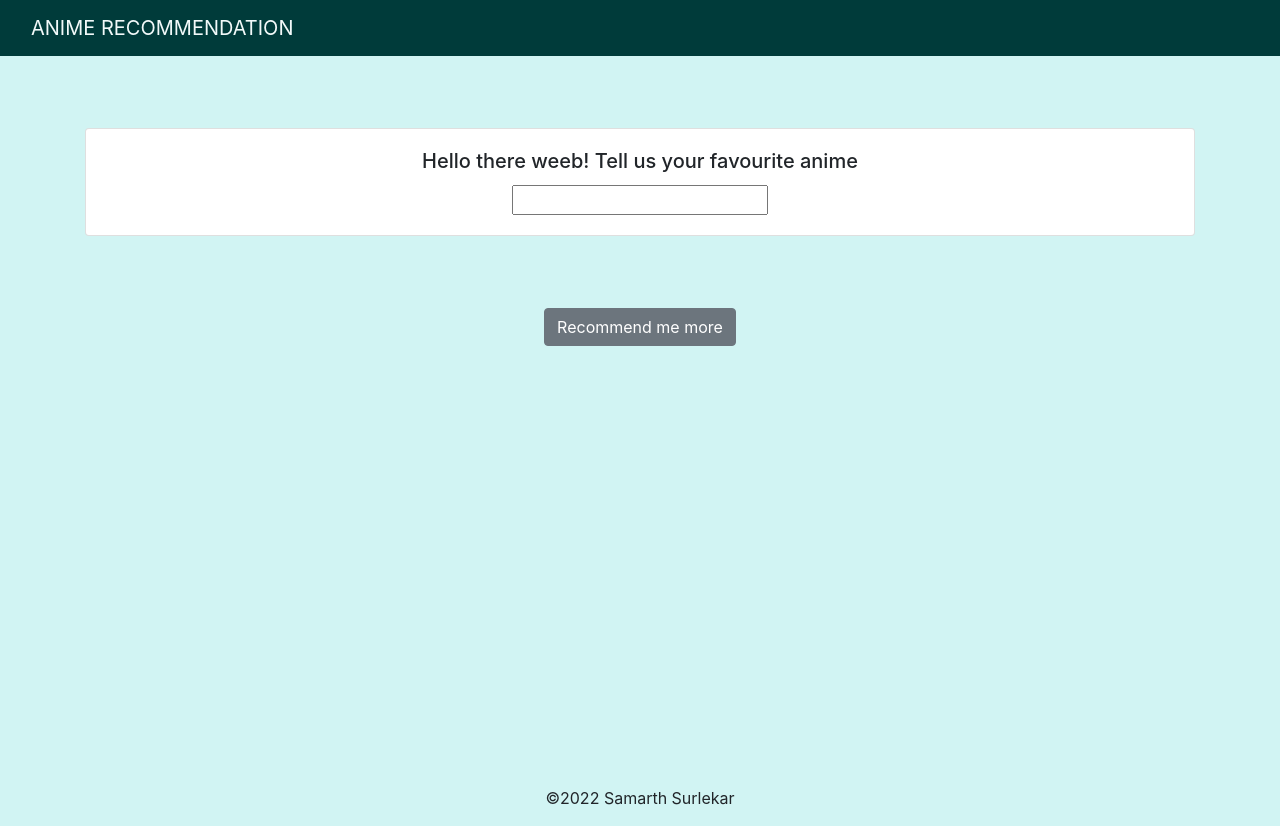
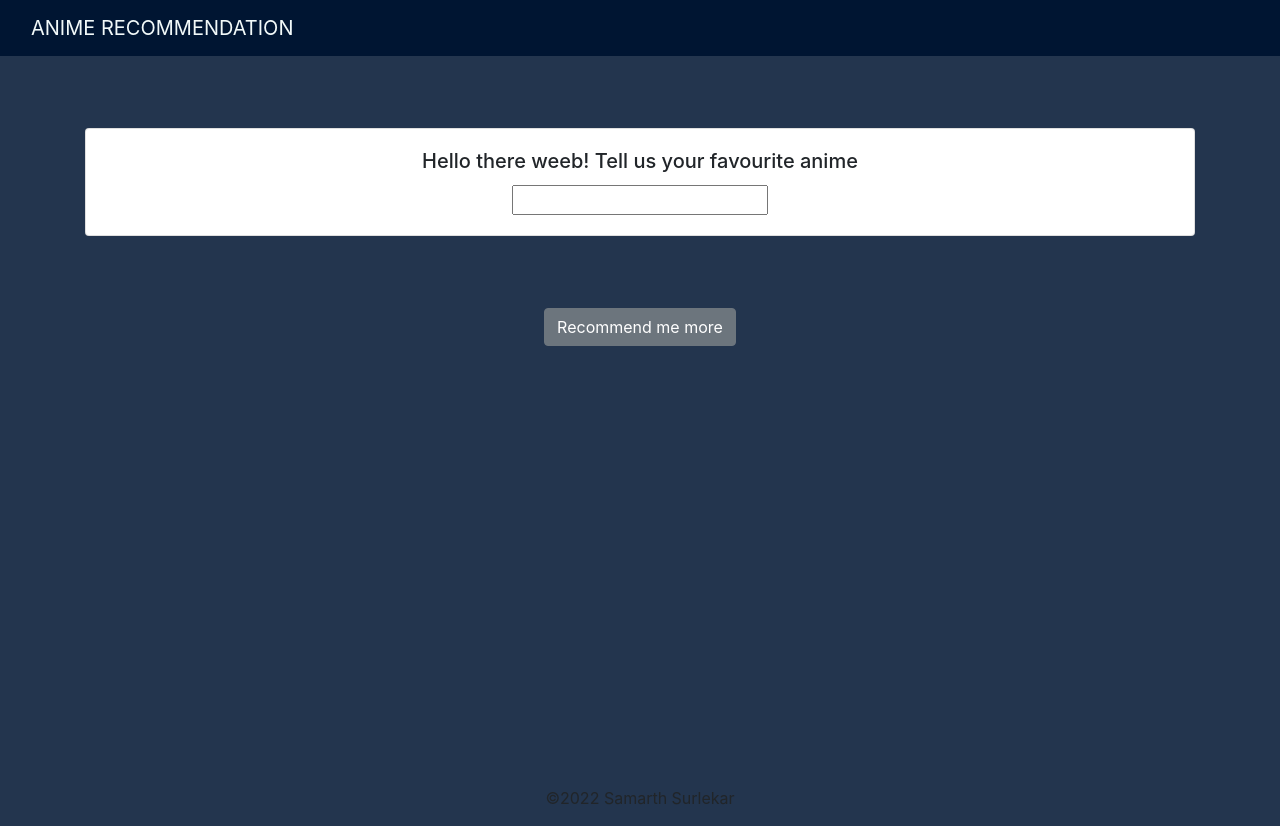
Before and after one commit to so-samarth/anime-recommendation, a Flask app: page / in a window 1280 px wide. Run offline with Flask 2, Linux system fonts and the light colour scheme; some libraries are stand-ins or nearby versions.

Commit message:
Update styles.css

```diff
--- a/static/css/styles.css
+++ b/static/css/styles.css
@@ -1,11 +1,11 @@
 body {
     backgroung: url('https://images.hdqwalls.com/wallpapers/attack-on-titan-beach-4k-dg.jpg');
-    background-color: #d1f4f3;
+    background-color: #23354e;
     text-align: center;
 }
 
 .navbar {
-    background-color: #003b3a;
+    background-color: #001532;
     text-align: center;
 }
 
```
